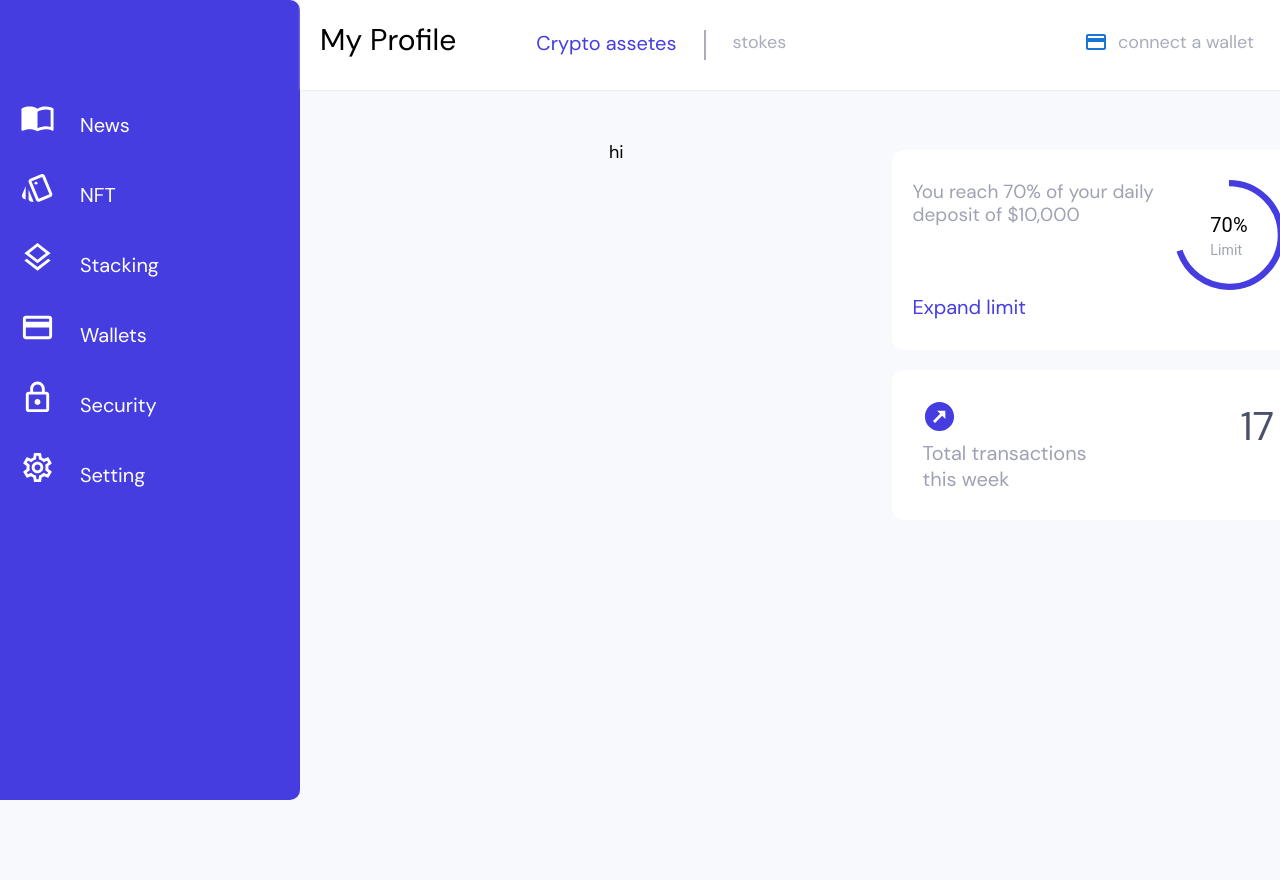
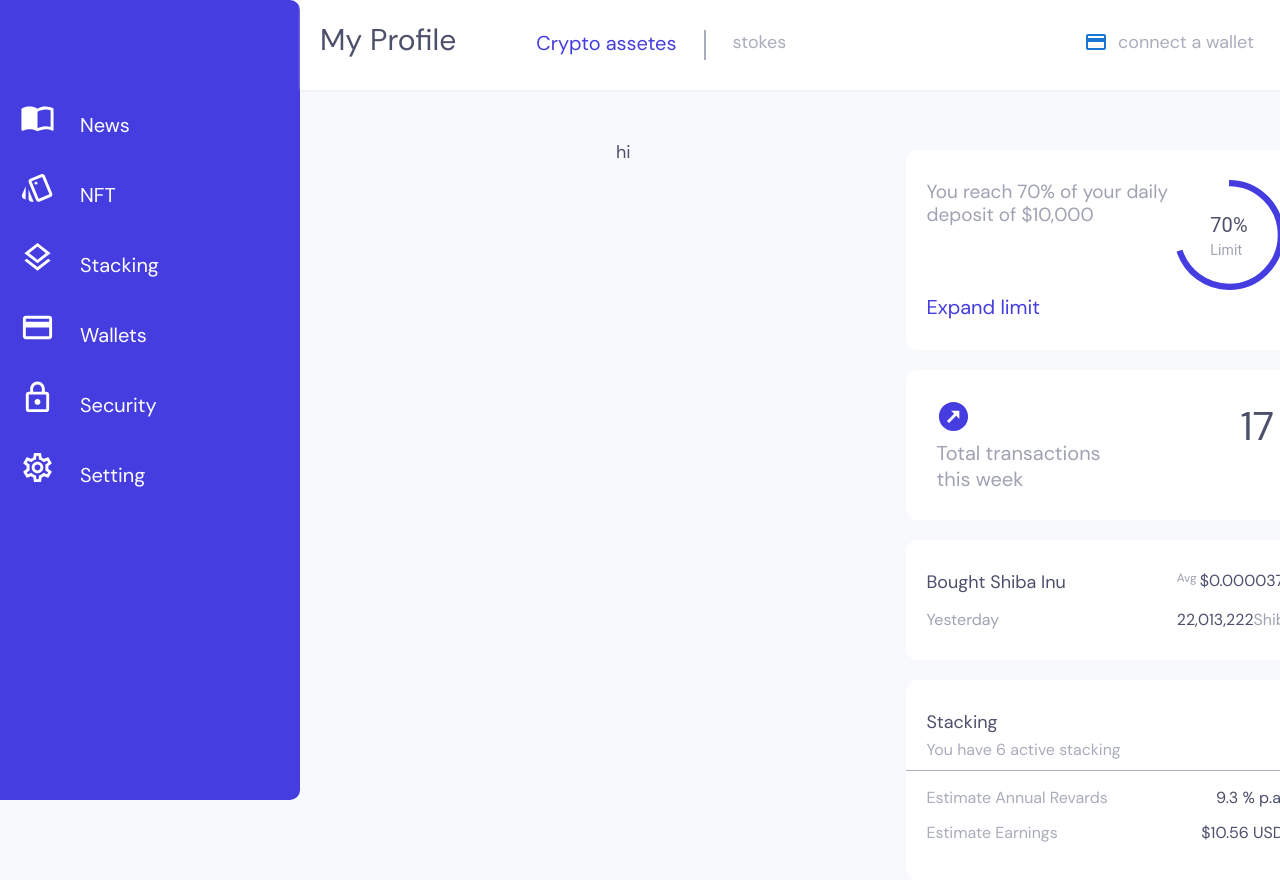
Before and after one commit to haniyeJahantigh/cripto-currency-project, a React (Create React App) app: page / in a window 1280 px wide. Shown: the top 880 px of the page. Before the commit the page ends 800 px from the top, so only its background shows below. Built offline with nearby package versions, Linux system fonts and the light colour scheme.

Commit message:
add buys and stacking component

```diff
--- /dev/null
+++ b/src/components/Buys.tsx
@@ -0,0 +1,49 @@
+import { Box } from "@mui/material";
+import { styled } from "@mui/system";
+
+const MainBox = styled(Box)(({ theme }) => ({
+  display: "flex",
+  justifyContent: "space-between",
+  alignItem: "center",
+  flexDirection: "column",
+  background: "#FFF",
+  boxSizing: "border-box",
+  padding: "30px 20px",
+  borderRadius: "12px",
+  height: "120px",
+  width: "100%",
+  margin: "10px",
+}));
+const TopBox = styled(Box)(({ theme }) => ({
+  display: "flex",
+  justifyContent: "space-between",
+  alignItem: "center",
+}));
+const InnerBox = styled(Box)(({ theme }) => ({
+  display: "flex",
+  justifyContent: "space-between",
+  width: "30%",
+}));
+
+const Buys = () => {
+  return (
+    <MainBox>
+      <TopBox>
+        <Box>Bought Shiba Inu</Box>
+        <InnerBox>
+          <Box sx={{ color: "#9FA2B2", fontSize: "12px" }}>Avg</Box>
+          <Box sx={{ fontSize: "16px" }}>$0.000037</Box>
+        </InnerBox>
+      </TopBox>
+      <TopBox>
+        <Box sx={{ color: "#9FA2B2", fontSize: "16px" }}>Yesterday</Box>
+        <InnerBox>
+          <Box sx={{ fontSize: "16px" }}>22,013,222</Box>
+          <Box sx={{ fontSize: "16px", color: "#9FA2B2" }}> Shiba</Box>
+        </InnerBox>
+      </TopBox>
+    </MainBox>
+  );
+};
+
+export default Buys;
--- /dev/null
+++ b/src/components/Stacking.tsx
@@ -0,0 +1,60 @@
+import React from 'react'
+import { Box } from "@mui/material";
+import { styled } from "@mui/system";
+
+type Props = {}
+const MainBox = styled(Box)(({ theme }) => ({
+    display: "flex",
+    justifyContent: "space-between",
+    alignItem: "center",
+    flexDirection: "column",
+    background: "#FFF",
+    boxSizing: "border-box",
+    padding: "30px 0",
+    borderRadius: "12px",
+    height: "200px",
+    width: "100%",
+    margin: "10px",
+  }));
+  const TopBox = styled(Box)(({ theme }) => ({
+    display: "flex",
+    justifyContent: "space-between",
+    alignItem: "center",
+    flexDirection: "column",
+    borderBottom:" 0.2px solid #A9ACBB",
+  }));
+  const BottomBox = styled(Box)(({ theme }) => ({
+    display: "flex",
+    justifyContent: "space-between",
+    alignItem: "center",
+    flexDirection: "column",
+  }));
+  const InnerBox = styled(Box)(({ theme }) => ({
+    display: "flex",
+    justifyContent: "space-between",
+    alignItems:"space-between",
+    margin:"7px 20px"
+  }));
+
+const Stacking = (props: Props) => {
+  return (
+   <MainBox>
+    <TopBox>
+       <Box sx={{margin:"0 20px"}} >Stacking</Box>
+       <Box sx={{color:"#A9ACBB", fontSize:"16px",margin:"5px 20px 10px"}}>You have 6 active stacking</Box>
+    </TopBox>
+    <BottomBox>
+        <InnerBox>
+            <Box sx={{color:"#A9ACBB", fontSize:"16px"}}>Estimate Annual Revards</Box>
+            <Box sx={{fontSize:"16px"}}>9.3 % p.a.</Box>
+        </InnerBox>
+        <InnerBox>
+            <Box sx={{color:"#A9ACBB", fontSize:"16px"}}>Estimate Earnings</Box>
+            <Box sx={{fontSize:"16px"}}>$10.56 USD</Box>
+        </InnerBox>
+    </BottomBox>
+    </MainBox>
+  )
+}
+
+export default Stacking
--- a/src/components/Transactions.tsx
+++ b/src/components/Transactions.tsx
@@ -1,4 +1,3 @@
-import React from 'react'
 import { Box } from "@mui/material";
 import { styled} from "@mui/system";
 import OutboundIcon from '@mui/icons-material/Outbound';
@@ -35,7 +34,7 @@ const Transactions = (props: Props) => {
             </Box>
             <Box sx={{color:"#9FA2B2", fontSize:"20px"}}>Total transactions this week</Box>
         </LeftBox>
-        <Box sx={{color:"#4C506B", fontSize:"40px"}} >
+        <Box sx={{fontSize:"40px"}} >
             17
         </Box>
     </MainBox>
--- a/src/index.css
+++ b/src/index.css
@@ -9,4 +9,5 @@ body{
   background-color:#F8F9FD !important;
   font-family: "dmSans" !important;
   font-size: 18px;
+  color: #4C506B;
 }
--- a/src/pages/MainDashboard.tsx
+++ b/src/pages/MainDashboard.tsx
@@ -1,5 +1,7 @@
 import DailyDiposit from '../components/DailyDiposit';
 import Transactions from '../components/Transactions';
+import Buys from '../components/Buys';
+import Stacking from '../components/Stacking';
 import { styled } from '@mui/system';
 import { Box } from '@mui/material';
 
@@ -11,7 +13,7 @@ const BodyBox = styled(Box)(({ theme }) => ({
   padding:"50px"
 }));
 const LeftBox = styled(Box)(({ theme }) => ({
-  width:"80%",
+  width:"85%",
   display:"flex",
   justifyContent:"space-around",
 }));
@@ -29,7 +31,8 @@ const MainDashboard = () => {
           <RightBox>
           <DailyDiposit/>
           <Transactions/>
-
+          <Buys/>
+          <Stacking/>
           </RightBox>
         </BodyBox>
     </>
```
